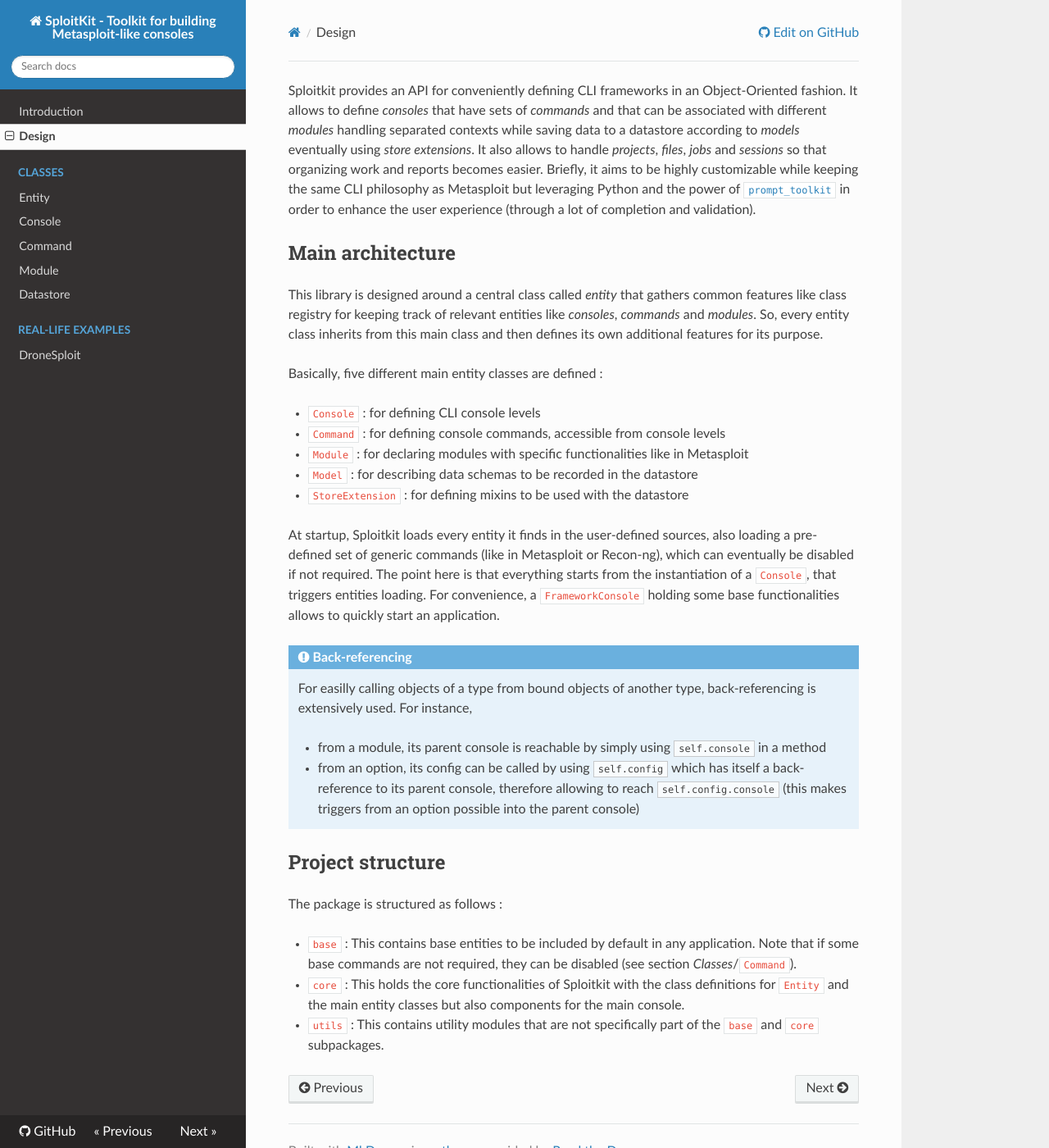
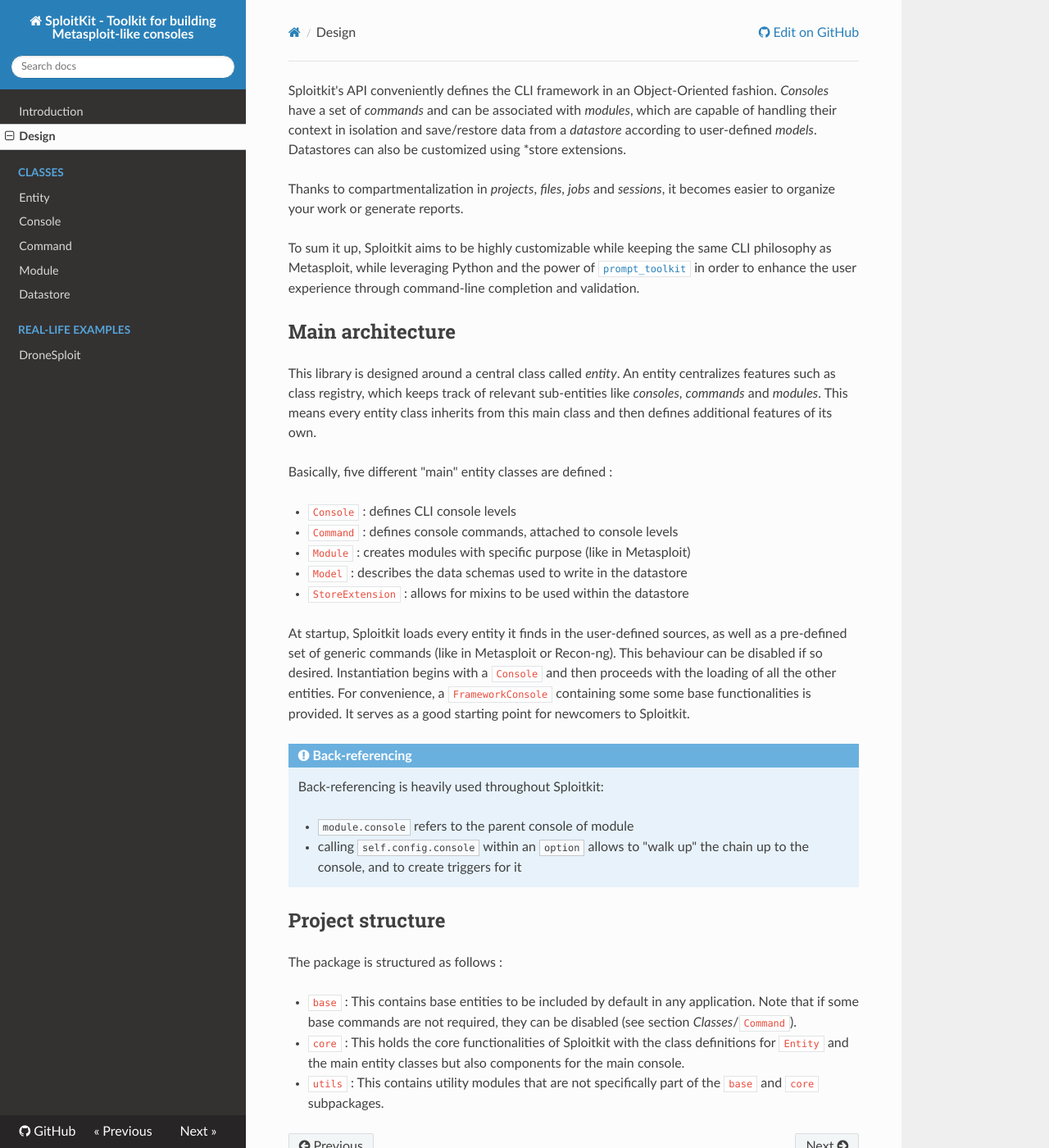
Before and after one commit to dhondta/python-sploitkit, an MkDocs documentation site: the page built from docs/design.md, in a window 1280 px wide and 1400 px high. Shown: the whole window at 82% size. Built offline with MkDocs 1.6.1, drawn with Linux system fonts in a browser that asks for light colours; nearby versions of some CDN libraries.

Commit message:
doc: phrasing and spelling

```diff
--- a/docs/design.md
+++ b/docs/design.md
@@ -1,30 +1,63 @@
-Sploitkit provides an API for conveniently defining CLI frameworks in an Object-Oriented fashion. It allows to define *consoles* that have sets of *commands* and that can be associated with different *modules* handling separated contexts while saving data to a datastore according to *models* eventually using *store extensions*. It also allows to handle *projects*, *files*, *jobs* and *sessions* so that organizing work and reports becomes easier. Briefly, it aims to be highly customizable while keeping the same CLI philosophy as Metasploit but leveraging Python and the power of [`prompt_toolkit`](https://github.com/prompt-toolkit/python-prompt-toolkit) in order to enhance the user experience (through a lot of completion and validation).
+Sploitkit's API conveniently defines the CLI framework in
+an Object-Oriented fashion. *Consoles* have a set of *commands* and can
+be associated with *modules*, which are capable of handling their
+context in isolation and save/restore data from a *datastore*
+according to user-defined *models*. Datastores can also be customized
+using *store extensions.
+
+Thanks to compartmentalization in *projects*, *files*, *jobs* and
+*sessions*, it becomes easier to organize your work or generate
+reports.
+
+To sum it up, Sploitkit aims to be highly
+customizable while keeping the same CLI philosophy as Metasploit, while
+leveraging Python and the power of
+[`prompt_toolkit`](https://github.com/prompt-toolkit/python-prompt-toolkit)
+in order to enhance the user experience through command-line completion
+and validation.
 
 ## Main architecture
 
-This library is designed around a central class called *entity* that gathers common features like class registry for keeping track of relevant entities like *consoles*, *commands* and *modules*. So, every entity class inherits from this main class and then defines its own additional features for its purpose.
+This library is designed around a central class called *entity*.
+An entity centralizes features such as class registry, which keeps track
+of relevant sub-entities like *consoles*, *commands* and *modules*.
+This means every entity class inherits from this main class and then
+defines additional features of its own.
 
-Basically, five different main entity classes are defined :
+Basically, five different "main" entity classes are defined :
 
-- `Console` : for defining CLI console levels
-- `Command` : for defining console commands, accessible from console levels
-- `Module` : for declaring modules with specific functionalities like in Metasploit
-- `Model` : for describing data schemas to be recorded in the datastore
-- `StoreExtension` : for defining mixins to be used with the datastore
+- `Console` : defines CLI console levels
+- `Command` : defines console commands, attached to console levels
+- `Module` : creates modules with specific purpose (like in Metasploit)
+- `Model` : describes the data schemas used to write in the datastore
+- `StoreExtension` : allows for mixins to be used within the datastore
 
-At startup, Sploitkit loads every entity it finds in the user-defined sources, also loading a pre-defined set of generic commands (like in Metasploit or Recon-ng), which can eventually be disabled if not required. The point here is that everything starts from the instantiation of a `Console`, that triggers entities loading. For convenience, a `FrameworkConsole` holding some base functionalities allows to quickly start an application.
+At startup, Sploitkit loads every entity it finds in the user-defined
+sources, as well as a pre-defined set of generic commands (like in
+Metasploit or Recon-ng). This behaviour can be disabled if so desired.
+Instantiation begins with a `Console` and then proceeds with the loading
+of all the other entities.  For convenience, a `FrameworkConsole`
+containing some some base functionalities is provided. It serves as a
+good starting point for newcomers to Sploitkit.
 
 !!! note "Back-referencing"
 
-    For easilly calling objects of a type from bound objects of another type, back-referencing is extensively used. For instance,
+    Back-referencing is heavily used throughout Sploitkit:
 
-    - from a module, its parent console is reachable by simply using `self.console` in a method
-    - from an option, its config can be called by using `self.config` which has itself a back-reference to its parent console, therefore allowing to reach `self.config.console` (this makes triggers from an option possible into the parent console)
+    * `module.console` refers to the parent console of module
+    * calling `self.config.console` within an `option` allows to
+    "walk up" the chain up to the console, and to create triggers for
+    it
 
 ## Project structure
 
 The package is structured as follows :
 
-- `base` : This contains base entities to be included by default in any application. Note that if some base commands are not required, they can be disabled (see section *Classes*/`Command`).
-- `core` : This holds the core functionalities of Sploitkit with the class definitions for `Entity` and the main entity classes but also components for the main console.
-- `utils` : This contains utility modules that are not specifically part of the `base` and `core` subpackages.
+- `base` : This contains base entities to be included by default in any
+application. Note that if some base commands are not required, they can
+be disabled (see section *Classes*/`Command`).
+- `core` : This holds the core functionalities of Sploitkit with the
+class definitions for `Entity` and the main entity classes but also
+components for the main console.
+- `utils` : This contains utility modules that are not specifically
+part of the `base` and `core` subpackages.
```
Also changed, not shown: docs/index.md (+6 -2 lines).
